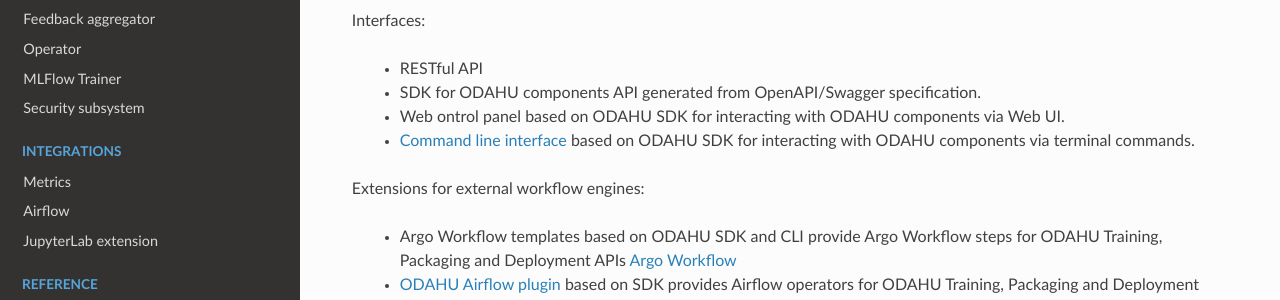
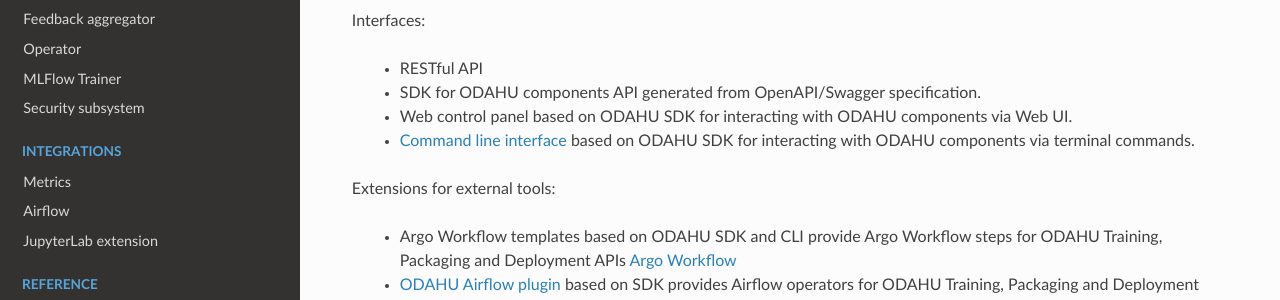
Before and after one commit to odahu/odahu-docs, a Sphinx documentation site: the page built from source/architecture.rst, in a window 1280 px wide and 900 px high, scrolled down 537 px. Shown: the part 366-666 px from the top of the window. Built offline with Sphinx 7.4.7 and the Read the Docs theme 2.0.0, drawn with Linux system fonts in a browser that asks for light colours; formulas are drawn with MathJax 3.

Commit message:
odahu-docs#52 - updates

```diff
--- a/source/architecture.rst
+++ b/source/architecture.rst
@@ -19,10 +19,10 @@
 
     * RESTful API
     * SDK for ODAHU components API generated from OpenAPI/Swagger specification.
-    * Web ontrol panel based on ODAHU SDK for interacting with ODAHU components via Web UI.
+    * Web control panel based on ODAHU SDK for interacting with ODAHU components via Web UI.
     * :ref:`Command line interface <ref_odahuflowctl:Odahuflowctl>` based on ODAHU SDK for interacting with ODAHU components via terminal commands.
 
-Extensions for external workflow engines:
+Extensions for external tools:
 
     * Argo Workflow templates based on ODAHU SDK and CLI provide Argo Workflow steps for ODAHU Training, Packaging and Deployment APIs `Argo Workflow <https://argoproj.github.io/argo-workflows/>`_
     * :ref:`ODAHU Airflow plugin <int_airflow:Airflow>` based on SDK provides Airflow operators for ODAHU Training, Packaging and Deployment APIs `Apache Airflow <https://airflow.apache.org/>`_
```
